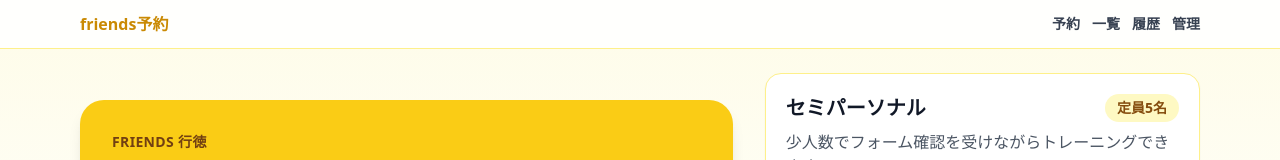
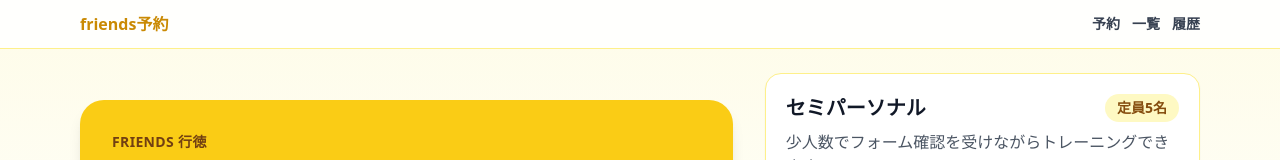
Before and after one commit to kyoheiehime089-cpu/friends-member-reservation, a Next.js app: page / in a window 1280 px wide. Shown: the top 160 px of the page. Built offline with nearby package versions, Linux system fonts and the light colour scheme; no server answers.

Commit message:
Remove admin link from member navigation

```diff
--- a/src/components/AppShell.tsx
+++ b/src/components/AppShell.tsx
@@ -7,11 +7,10 @@ export function AppShell({ children }: { children: ReactNode }) {
       <header className="sticky top-0 z-10 border-b border-yellow-200 bg-white/90 backdrop-blur">
         <div className="mx-auto flex max-w-6xl items-center justify-between gap-3 px-4 py-3">
           <Link href="/" className="shrink-0 font-black text-yellow-600">friends予約</Link>
-          <nav className="flex shrink-0 gap-2 text-xs font-black text-gray-700 sm:gap-3 sm:text-sm">
+          <nav className="flex shrink-0 gap-3 text-xs font-black text-gray-700 sm:text-sm">
             <Link href="/reserve">予約</Link>
             <Link href="/my-reservations">一覧</Link>
             <Link href="/history">履歴</Link>
-            <a href="/admin/members?v=5" className="text-gray-700">管理</a>
           </nav>
         </div>
       </header>
```
